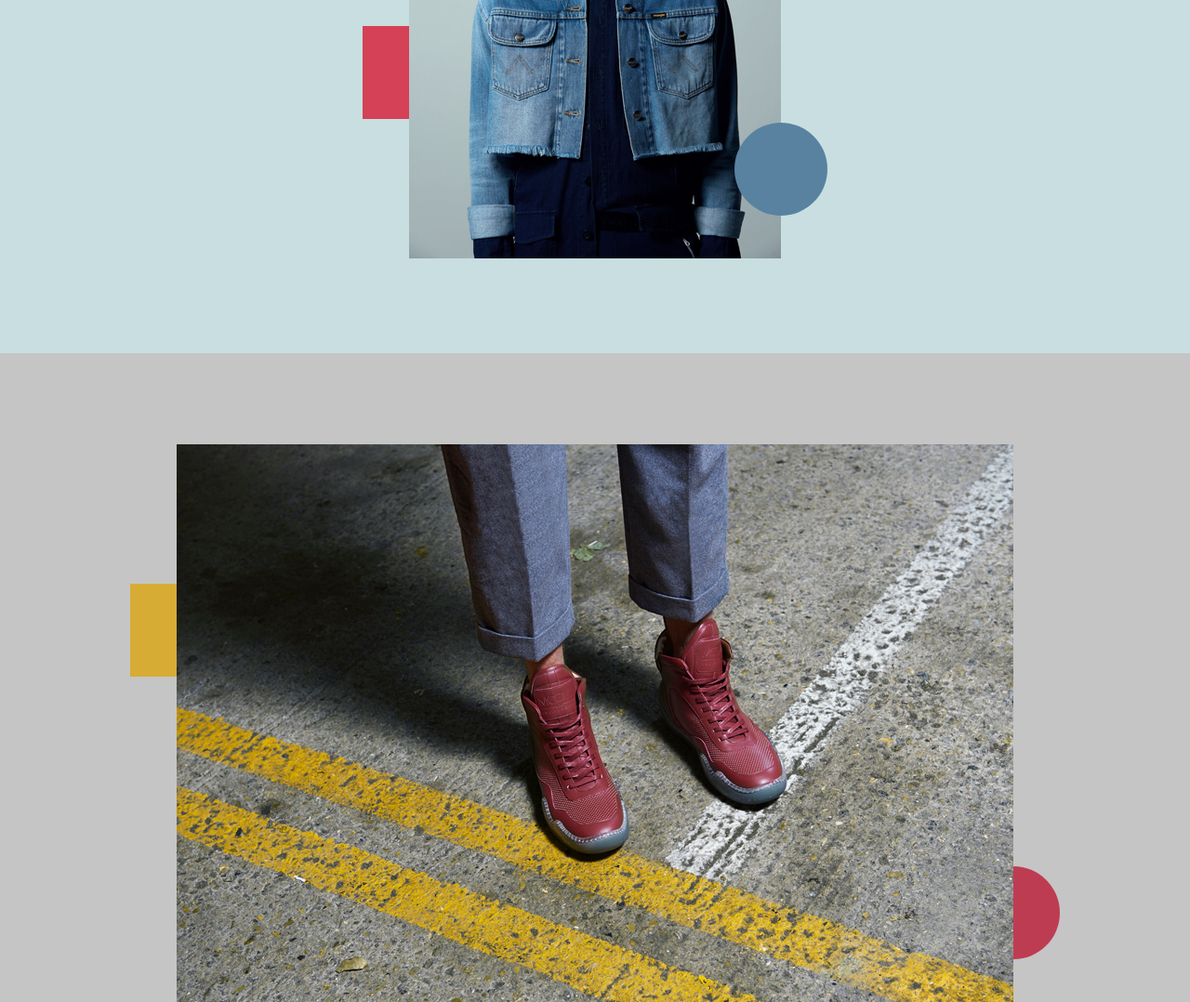
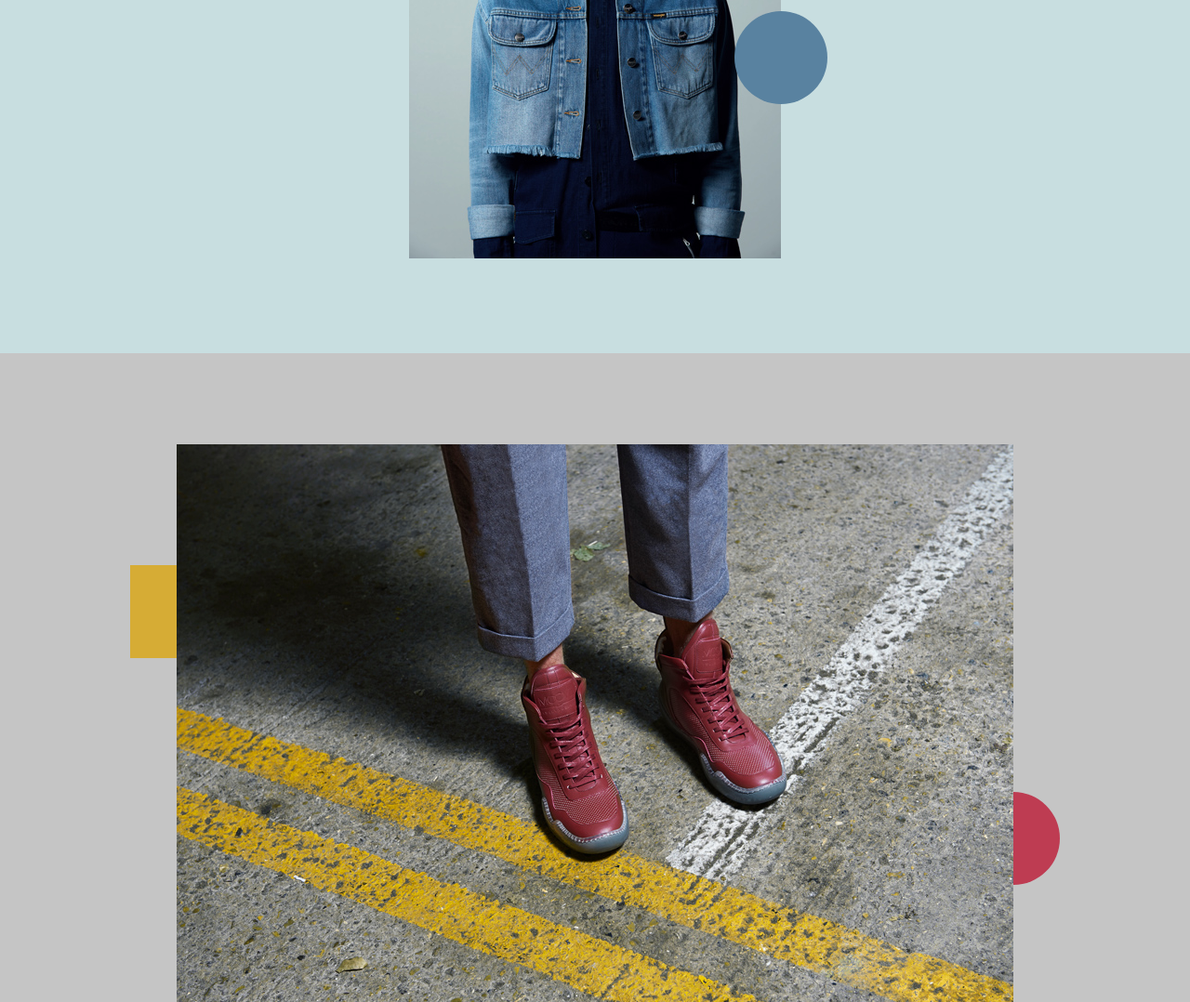
Before and after one commit to heckspoiler/superhi_jenna_buchholz, a plain HTML site: page index.html in a window 1280 px wide. Shown: the part 420-1498 px from the top of the page at 93% size. Drawn offline with Linux system fonts and the light colour scheme; files whose address does not match are found by name; a web font is replaced by a local one.

Commit message:
finished

```diff
--- a/index.html
+++ b/index.html
@@ -23,17 +23,17 @@
       </header>
       <section data-client="Alter Ego" data-page="1/2">
             <div class="content">
-                  <div class="square"></div>
+                  <div class="square" data-parallax="0.1"></div>
                   <img src="assets/assets/image1.jpg"
                         srcset="assets/assets/image1.jpg 1x, assets/assets/image1-2x.jpg 2x" />
-                  <div class="circle"></div>
+                  <div class="circle" data-parallax="-0.1"></div>
             </div>
 
       </section>
       <section class="s2" data-client="Malaga Records" data-page="1/2">
             <div class="content">
-                  <div class="square"></div>
-                  <div class="circle"></div>
+                  <div class="square" data-parallax="0.2"></div>
+                  <div class="circle" data-parallax="-0.2"></div>
                   <img src="assets/assets/image2.jpg"
                         srcset="assets/assets/image2.jpg 1x, assets/assets/image2-2x.jpg 2x" />
             </div>
@@ -44,8 +44,8 @@
 
                   <img src="assets/assets/image3.jpg"
                         srcset="assets/assets/image3.jpg 1x, assets/assets/image3-2x.jpg 2x" />
-                  <div class="circle"></div>
-                  <div class="square"></div>
+                  <div class="circle" data-parallax="-0.4"></div>
+                  <div class="square" data-parallax="0.4"></div>
             </div>
 
       </section>
@@ -53,10 +53,10 @@
       <section class="s4" data-client="Potato Head" data-page="2/2">
             <div class="content">
 
-                  <div class="circle"></div>
+                  <div class="circle" data-parallax="0.25"></div>
                   <img src="assets/assets/image4.jpg"
                         srcset="assets/assets/image4.jpg 1x, assets/assets/image4-2x.jpg 2x" />
-                  <div class="square"></div>
+                  <div class="square" data-parallax="0.1"></div>
             </div>
 
       </section>
--- a/script.js
+++ b/script.js
@@ -51,8 +51,10 @@ document.addEventListener("scroll", () => {
     const topSection = section.offsetTop;
     const midSection = topSection + section.offsetHeight / 2;
     const distanceToSection = midViewport - midSection;
-
-    const tag = section.querySelector("div.square");
-    tag.style.transform = `translate(0, ${distanceToSection * 0.25}px)`;
+    const parallaxTag = section.querySelectorAll(`[data-parallax]`);
+    parallaxTag.forEach((tag) => {
+      const speed = parseFloat(tag.getAttribute("data-parallax"));
+      tag.style.transform = `translate(0, ${distanceToSection * speed}px)`;
+    });
   });
 });
```
